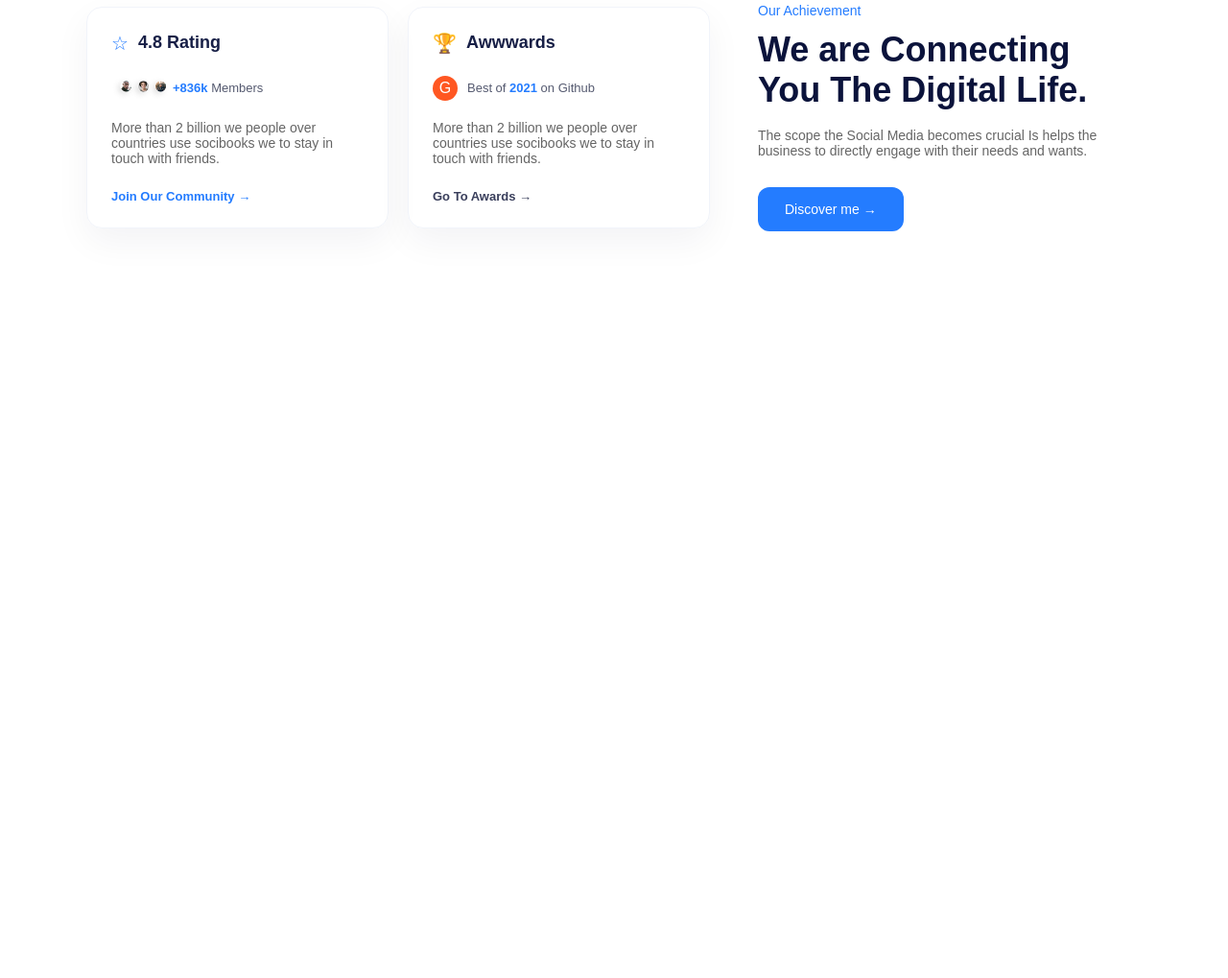
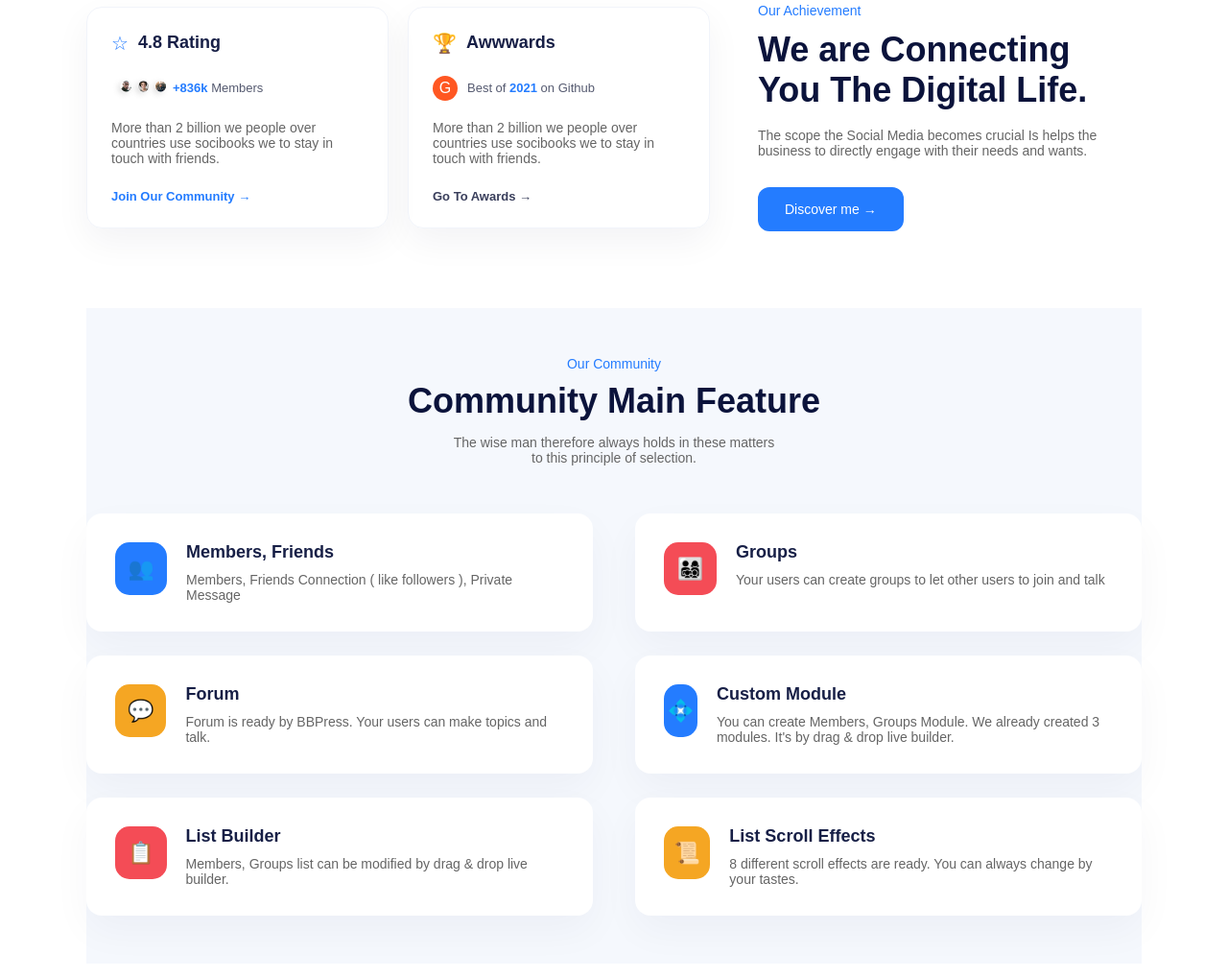
Before and after one commit to muhammmad3456aliev-maker/Home-Work3, a plain HTML site: page index.html in a window 1280 px wide. Shown: the part 1450-2469 px from the top of the page at 96% size. Before the commit the page ends 1761 px from the top, so only its background shows below. Drawn offline with Linux system fonts and the light colour scheme.

Commit message:
first commit

```diff
--- a/index.html
+++ b/index.html
@@ -121,6 +121,60 @@
         <button class="btn3">Discover me →</button>
     </div>
 </div>
+<div class="section4">
 
+    <div class="head4">
+        <p>Our Community</p>
+        <h2>Community Main Feature</h2>
+        <p>
+            The wise man therefore always holds in these matters<br>
+            to this principle of selection.
+        </p>
+    </div>
+    <div class="cards4">
+        <div class="card4">
+            <div class="icon4 blue4">👥</div>
+            <div>
+                <h3>Members, Friends</h3>
+                <p>Members, Friends Connection ( like followers ), Private Message</p>
+            </div>
+        </div>
+        <div class="card4">
+            <div class="icon4 red4">👨‍👩‍👧‍👦</div>
+            <div>
+                <h3>Groups</h3>
+                <p>Your users can create groups to let other users to join and talk</p>
+            </div>
+        </div>
+        <div class="card4">
+            <div class="icon4 yellow4">💬</div>
+            <div>
+                <h3>Forum</h3>
+                <p>Forum is ready by BBPress. Your users can make topics and talk.</p>
+            </div>
+        </div>
+        <div class="card4">
+            <div class="icon4 blue4">💠</div>
+            <div>
+                <h3>Custom Module</h3>
+                <p>You can create Members, Groups Module. We already created 3 modules. It's by drag & drop live builder.</p>
+            </div>
+        </div>
+        <div class="card4">
+            <div class="icon4 red4">📋</div>
+            <div>
+                <h3>List Builder</h3>
+                <p>Members, Groups list can be modified by drag & drop live builder.</p>
+            </div>
+        </div>
+        <div class="card4">
+            <div class="icon4 yellow4">📜</div>
+            <div>
+                <h3>List Scroll Effects</h3>
+                <p>8 different scroll effects are ready. You can always change by your tastes.</p>
+            </div>
+        </div>
+    </div>
+</div>
 </body>
 </html>
--- a/style.css
+++ b/style.css
@@ -340,3 +340,83 @@ body {
     border-radius: 12px;
     font-size: 14px;
 }
+.section4 {
+    width: 1100px;
+    margin: 80px auto;
+    padding: 50px 0;
+    background: #f5f8fd;
+    font-family: Arial;
+}
+
+.head4 {
+    text-align: center;
+    margin-bottom: 50px;
+}
+
+.head4 p:first-child {
+    color: #247cff;
+    font-size: 14px;
+    margin-bottom: 10px;
+}
+
+.head4 h2 {
+    color: #0b133b;
+    font-size: 36px;
+    margin-bottom: 14px;
+}
+
+.head4 p {
+    color: #656565;
+    font-size: 14px;
+}
+
+.cards4 {
+    display: flex;
+    flex-wrap: wrap;
+    justify-content: space-between;
+    gap: 25px;
+}
+
+.card4 {
+    width: 48%;
+    background: white;
+    padding: 30px;
+    border-radius: 16px;
+    display: flex;
+    align-items: flex-start;
+    gap: 20px;
+    box-shadow: 0 16px 40px rgba(16, 24, 64, 0.04);
+}
+
+.card4 h3 {
+    color: #171f46;
+    font-size: 18px;
+    margin-bottom: 10px;
+}
+
+.card4 p {
+    color: #656565;
+    font-size: 14px;
+}
+
+.icon4 {
+    width: 55px;
+    height: 55px;
+    border-radius: 15px;
+    display: flex;
+    align-items: center;
+    justify-content: center;
+    font-size: 22px;
+}
+
+.blue4 {
+    background: #247cff;
+}
+
+.red4 {
+    background: #f44c56;
+}
+
+.yellow4 {
+    background: #f5a623;
+}
```
